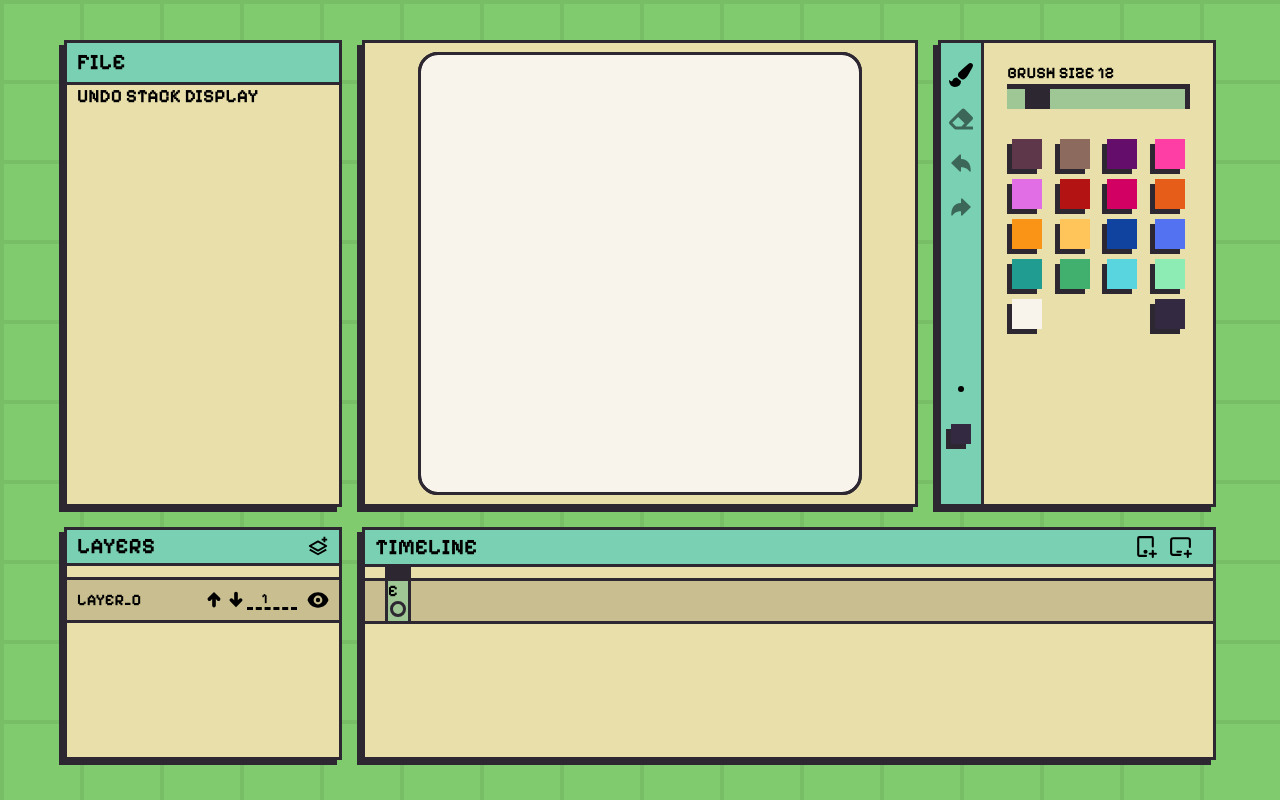
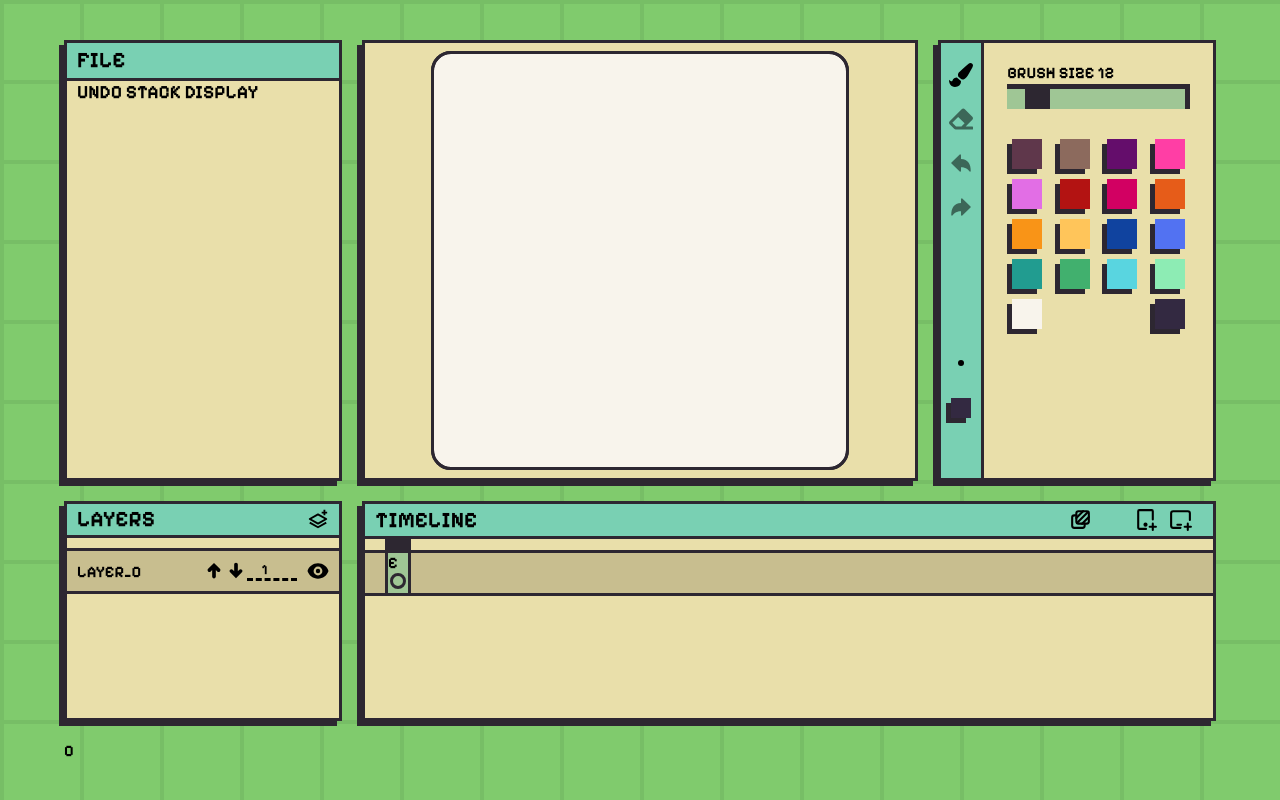
Before and after one commit to eliasitom/AnimateProject, a React (Vite) app: page / in a window 1280 px wide. Built offline with nearby package versions, Linux system fonts and the light colour scheme.

Commit message:
feat: New onion skin system.
Now you can see the previous layer with a transparency.
This is achieved with a new OnionSkin component, which renders the previous frame with transparency.

```diff
--- a/src/routes/work-space/CustomCanvas.tsx
+++ b/src/routes/work-space/CustomCanvas.tsx
@@ -155,7 +155,7 @@ export const CustomCanvas = ({ layerData }: CanvasProps) => {
   // Get Z-index
   useEffect(() => {
     const index = layers.findIndex(elem => elem.layerName === layerData.layerName)
-    setZIndex(index + 20)
+    setZIndex(index + 100)
   }, [layers])
 
 
--- /dev/null
+++ b/src/routes/work-space/OnionSkin.tsx
@@ -0,0 +1,18 @@
+
+
+interface Props {
+    zIndex: number
+    dataURL: string
+}
+
+
+
+export const OnionSkin = ({ zIndex, dataURL }: Props) => {
+    return (
+        <img
+            className="ws-cs-canvas"
+            style={{ zIndex, opacity: .3 }}
+            src={dataURL}
+        />
+    )
+}
--- a/src/routes/work-space/WorkSpaceRoute.tsx
+++ b/src/routes/work-space/WorkSpaceRoute.tsx
@@ -6,13 +6,14 @@ import { IoArrowUndo, IoArrowRedo } from "react-icons/io5";
 import { BiLayerPlus } from "react-icons/bi";
 import { HiEye, HiEyeOff } from "react-icons/hi";
 import { TiArrowDownThick, TiArrowUpThick } from "react-icons/ti";
-import { TbDeviceIpadHorizontalPlus, TbDeviceTabletPlus } from "react-icons/tb";
+import { TbDeviceIpadHorizontalPlus, TbDeviceTabletPlus, TbLayersSelected, TbLayersOff  } from "react-icons/tb";
 
 
 import { CustomCanvas } from "./CustomCanvas";
 import React, { useContext, useEffect, useState, useRef } from "react";
 import { DataContext, createLayer } from "../../contexts/DataContext";
 import { ToolsSectionBody } from "./ToolsSectionBody";
+import { OnionSkin } from "./OnionSkin";
 
 
 
@@ -65,6 +66,17 @@ export const WorkSpaceRoute = () => {
   const layersContainerRef = useRef<HTMLDivElement>(null);
   const timelineContainerRef = useRef<HTMLDivElement>(null);
 
+  const [showOnionSkin, setShowOnionSkin] = useState(true)
+
+
+
+
+
+
+
+
+
+
   const handleScroll = (source: 'container1' | 'container2') => {
     const sourceContainer = source === 'container1' ? layersContainerRef.current : timelineContainerRef.current;
     const targetContainer = source === 'container1' ? timelineContainerRef.current : layersContainerRef.current;
@@ -73,9 +85,6 @@ export const WorkSpaceRoute = () => {
       targetContainer.scrollTop = sourceContainer.scrollTop;
     }
   };
-
-
-
 
 
   // Generador de índices para el navegador del timeline
@@ -329,8 +338,21 @@ export const WorkSpaceRoute = () => {
               : undefined
           ))
         }
+        {
+          showOnionSkin ?
+            layers.map((currentLayer) => (
+              !currentLayer.layerSettings.hidden && currentFrame > 0 ?
+                <OnionSkin
+                  key={currentLayer.id}
+                  zIndex={currentLayer.layerSettings.layerLevel + 10}
+                  dataURL={currentLayer.keyframes[currentFrame - 1].dataURL}
+                />
+                : undefined
+            )) : undefined
+        }
         <canvas width={400} height={400} className="ws-cs-base" />
       </div>
+      <p>{currentFrame}</p>
       <div className="ws-tools-section panel" style={mediaQueriesStyles}>
         <aside className="ws-ts-aside">
           <div className="ws-ts-aside-tools">
@@ -408,6 +430,11 @@ export const WorkSpaceRoute = () => {
         <header className="ws-tls-header">
           <p>Timeline</p>
           <div className="ws-tls-header-options">
+            {
+              showOnionSkin ?
+              <TbLayersSelected style={{ marginRight: 30 }} onClick={() => setShowOnionSkin(!showOnionSkin)} />
+              : <TbLayersOff style={{ marginRight: 30 }} onClick={() => setShowOnionSkin(!showOnionSkin)} />
+            }
             <TbDeviceTabletPlus onClick={() => handleNewEmptyFrame("empty")} />
             <TbDeviceIpadHorizontalPlus onClick={() => handleNewEmptyFrame("clone")} />
           </div>
```
